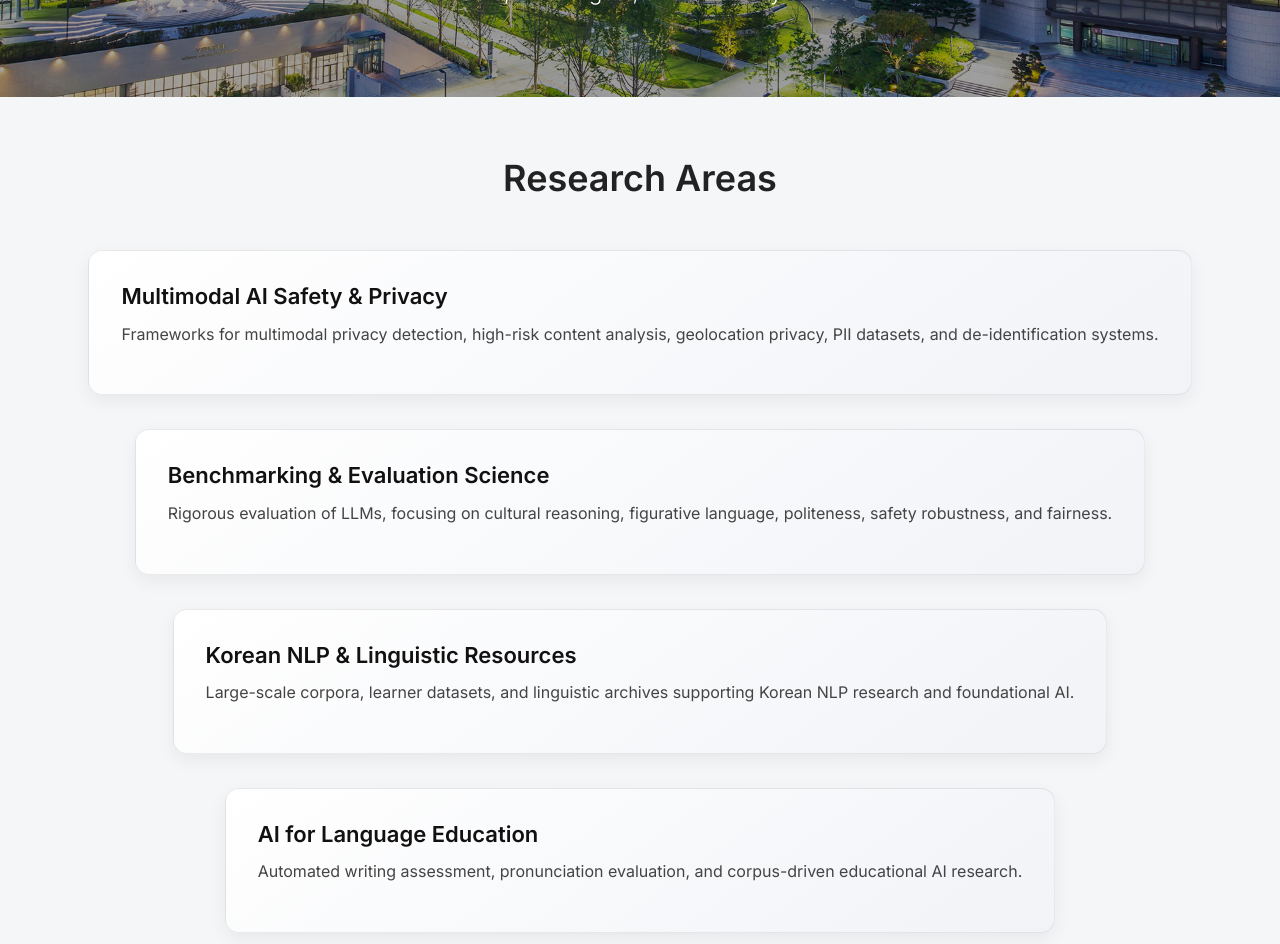
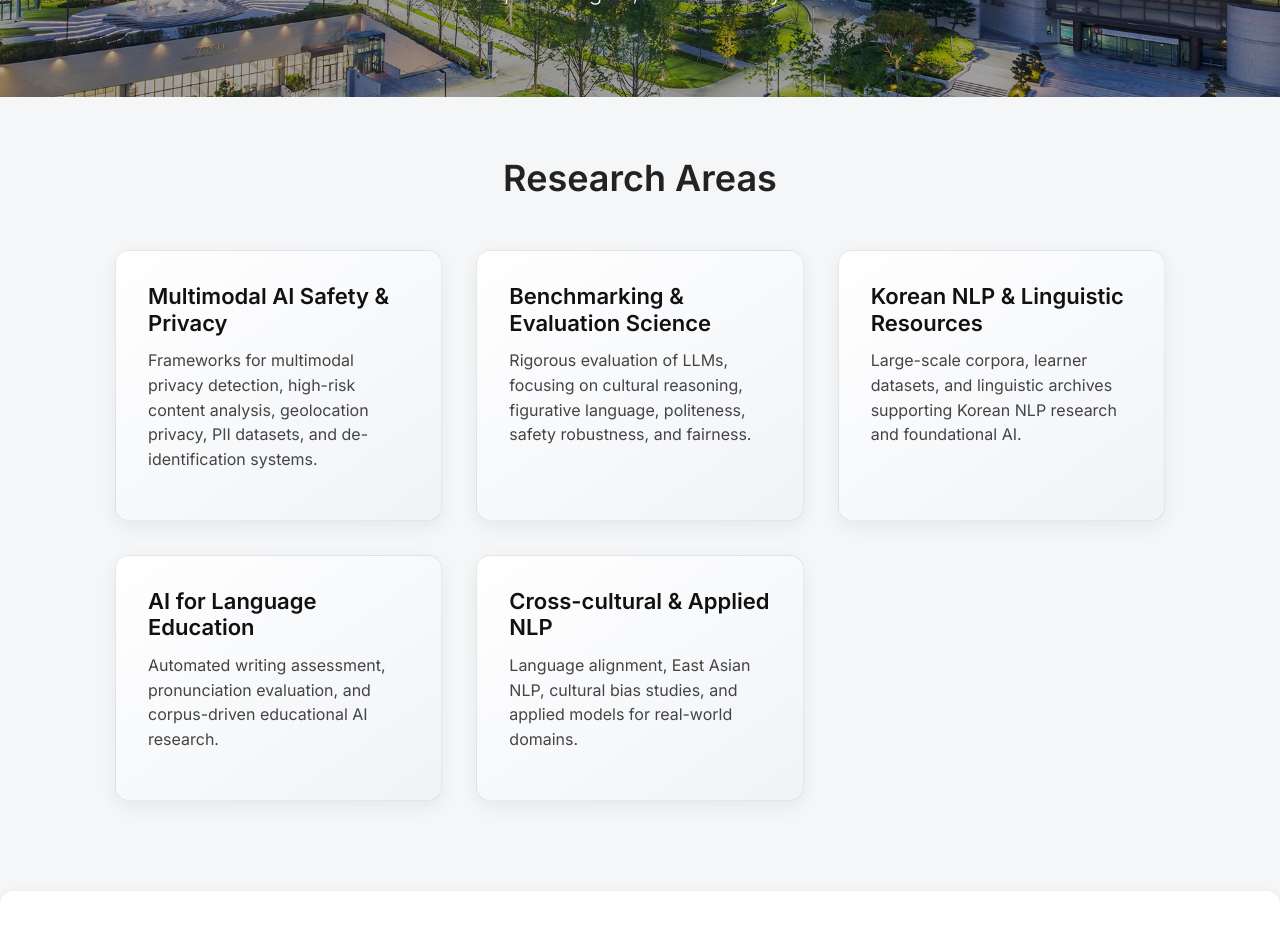
Before and after one commit to wangxiaonan-git/kdarc-lab, a Jekyll site: the page built from index.html, in a window 1280 px wide. Shown: the part 323-1267 px from the top of the page. Built offline with Jekyll 4.4.1, drawn with Linux system fonts in a browser that asks for light colours.

Commit message:
Update default.html

```diff
--- a/_layouts/default.html
+++ b/_layouts/default.html
@@ -138,11 +138,13 @@
     }
 
 .ra-grid {
-  display: flex;
-  flex-wrap: wrap;
-  justify-content: center;   /* 关键：自动居中所有不满行的元素 */
+  max-width: 1050px;   /* ⭐ 限制最大宽度，让第二行自然居中 */
+  margin: 0 auto;      /* ⭐ 让整个 grid 居中 */
+  display: grid;
+  grid-template-columns: repeat(auto-fit, minmax(320px, 1fr));
   gap: 34px;
 }
+
 
 
     /* 高端科技卡片 + 微动画 */
```
